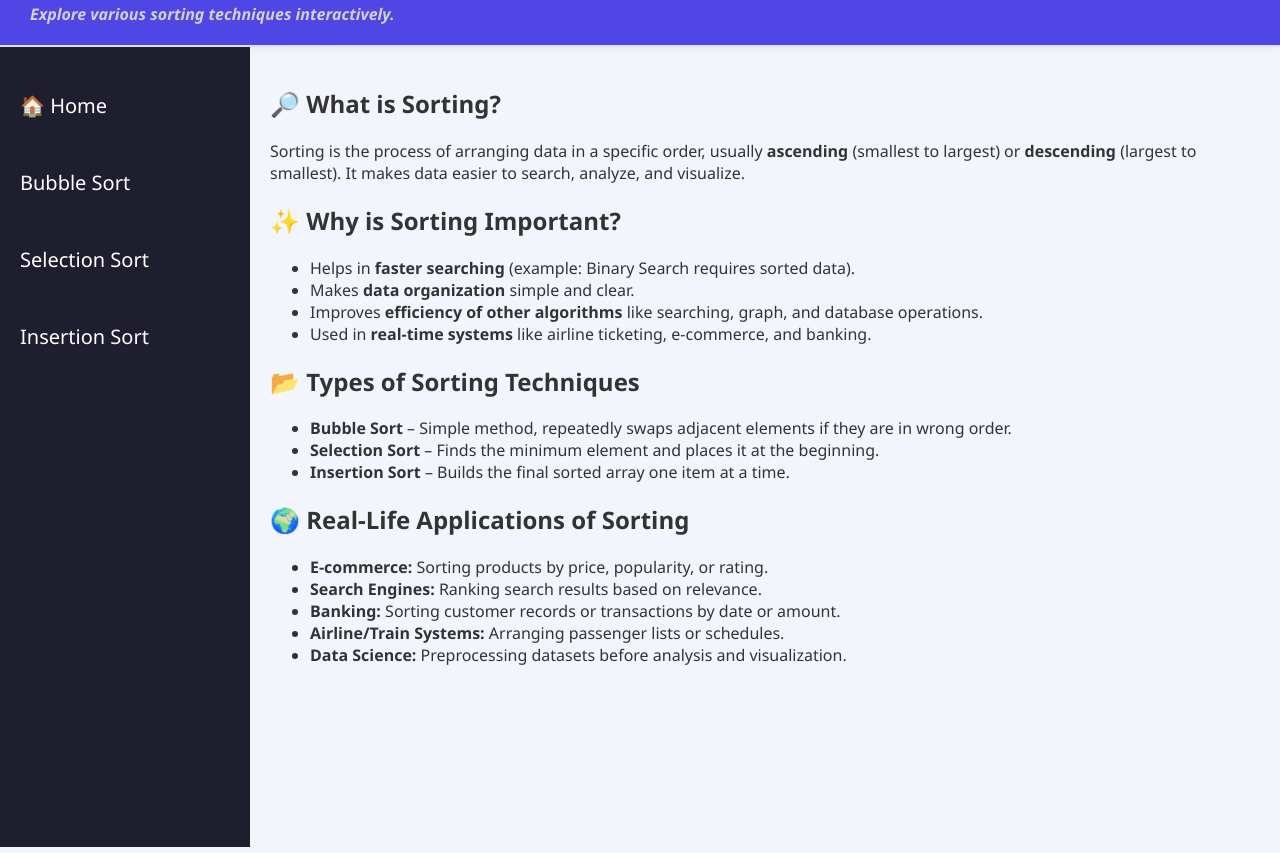
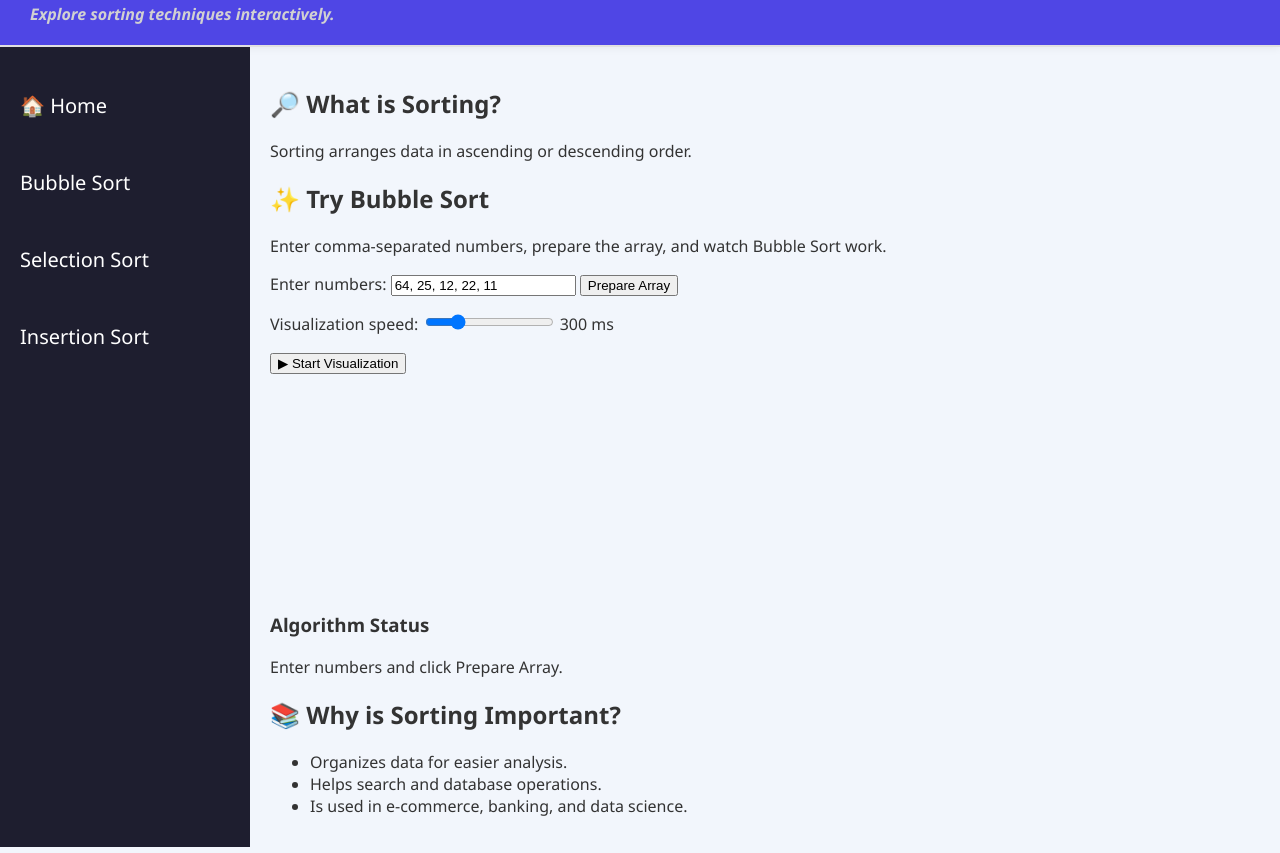
Before and after one commit to Nikki03-tech/DSA-Visualizer, a plain HTML site: page Topics/Sorting/index.html in a window 1280 px wide. Shown: the part 65-918 px from the top of the page. Drawn offline with Linux system fonts and the light colour scheme.

Commit message:
Fix recursion navigation and sorting visualization

```diff
--- a/Topics/Sorting/index.html
+++ b/Topics/Sorting/index.html
@@ -1,68 +1,75 @@
+
 <!DOCTYPE html>
 <html lang="en">
 <head>
-    <meta charset="UTF-8" />
-    <meta name="viewport" content="width=device-width, initial-scale=1.0" />
-    <link rel="stylesheet" href="sorting.css" />
+  <meta charset="UTF-8">
+  <meta name="viewport" content="width=device-width, initial-scale=1.0">
   <title>Sorting Algorithms</title>
+  <link rel="stylesheet" href="sorting.css">
 </head>
 <body>
   <header>
     <div class="header-flex">
       <div class="header-text">
         <h1>Sorting Algorithms</h1>
-          <p><em>Explore various sorting techniques interactively.</em></p>
+        <p><em>Explore sorting techniques interactively.</em></p>
       </div>
     </div>
   </header>
 
-    <div class="headings">
-      <div class="sidebar">
+  <main class="headings">
+    <nav class="sidebar">
       <a class="sort" href="../../index.html">🏠 Home</a>
       <a class="sort" href="algorithms/bubblesort.html">Bubble Sort</a>
       <a class="sort" href="algorithms/selection.html">Selection Sort</a>
       <a class="sort" href="algorithms/insertion.html">Insertion Sort</a>
-        <!-- <a class="sort" href="algorithms/merge.html">Merge Sort</a>
-        <a class="sort" href="algorithms/quick.html">Quick Sort</a> -->
+    </nav>
+
+    <section id="content" style="padding: 20px; flex: 1">
+      <h2>🔎 What is Sorting?</h2>
+      <p>Sorting arranges data in ascending or descending order.</p>
+
+      <h2>✨ Try Bubble Sort</h2>
+      <p>Enter comma-separated numbers, prepare the array, and watch Bubble Sort work.</p>
+
+      <label for="userArray">Enter numbers:</label>
+      <input id="userArray" type="text" value="64, 25, 12, 22, 11"
+             placeholder="Example: 64, 25, 12, 22, 11">
+
+      <button type="button" onclick="prepareBubbleSort()">Prepare Array</button>
+
+      <div style="margin-top: 16px">
+        <label for="speedControl">Visualization speed:</label>
+        <input id="speedControl" type="range" min="100" max="1000"
+               step="100" value="300">
+        <span id="speedLabel">300 ms</span>
       </div>
 
-      <!-- Content loads here -->
-      <div id="content" style="padding: 20px; flex: 1">
-        <h2>🔎 What is Sorting?</h2>
-        <p>Sorting is the process of arranging data in a specific order, usually
-          <b>ascending</b> (smallest to largest) or <b>descending</b> (largest to smallest).
-          It makes data easier to search, analyze, and visualize.
+      <div style="margin-top: 16px">
+        <button type="button" onclick="startBubbleSort()">
+          ▶ Start Visualization
+        </button>
+      </div>
+
+      <div id="visualization"
+           style="display:flex; align-items:flex-end; flex-wrap:wrap;
+                  gap:4px; min-height:220px; padding:20px 0">
+      </div>
+
+      <h3>Algorithm Status</h3>
+      <p id="logicPanel" aria-live="polite">
+        Enter numbers and click Prepare Array.
       </p>
 
-        <h2>✨ Why is Sorting Important?</h2>
+      <h2>📚 Why is Sorting Important?</h2>
       <ul>
-          <li>Helps in <b>faster searching</b> (example: Binary Search requires sorted data).</li>
-          <li>Makes <b>data organization</b> simple and clear.</li>
-          <li>Improves <b>efficiency of other algorithms</b> like searching, graph, and database operations.</li>
-          <li>Used in <b>real-time systems</b> like airline ticketing, e-commerce, and banking.</li>
+        <li>Organizes data for easier analysis.</li>
+        <li>Helps search and database operations.</li>
+        <li>Is used in e-commerce, banking, and data science.</li>
       </ul>
+    </section>
+  </main>
 
-        <h2>📂 Types of Sorting Techniques</h2>
-        <ul>
-          <li><b>Bubble Sort</b> – Simple method, repeatedly swaps adjacent elements if they are in wrong order.</li>
-          <li><b>Selection Sort</b> – Finds the minimum element and places it at the beginning.</li>
-          <li><b>Insertion Sort</b> – Builds the final sorted array one item at a time.</li>
-          <!-- <li><b>Merge Sort</b> – Divide and Conquer method, divides array into halves and merges them back.</li>
-          <li><b>Quick Sort</b> – Divide and Conquer method, uses a pivot and partitions array around it.</li> -->
-        </ul>
-
-        <h2>🌍 Real-Life Applications of Sorting</h2>
-        <ul>
-          <li><b>E-commerce:</b> Sorting products by price, popularity, or rating.</li>
-          <li><b>Search Engines:</b> Ranking search results based on relevance.</li>
-          <li><b>Banking:</b> Sorting customer records or transactions by date or amount.</li>
-          <li><b>Airline/Train Systems:</b> Arranging passenger lists or schedules.</li>
-          <li><b>Data Science:</b> Preprocessing datasets before analysis and visualization.</li>
-        </ul>
-      </div>
-    </div>
-  </div>
+  <script src="sorting.js"></script>
 </body>
 </html>
-<!-- Load shared logic first -->
-<script src="sorting.js"></script>
```
Also changed, not shown: Topics/Recursion/factorial.html (+1 -1 lines), Topics/Recursion/fibonacci.html (+1 -1 lines). Lines whose indentation alone changed are shown as unchanged.
